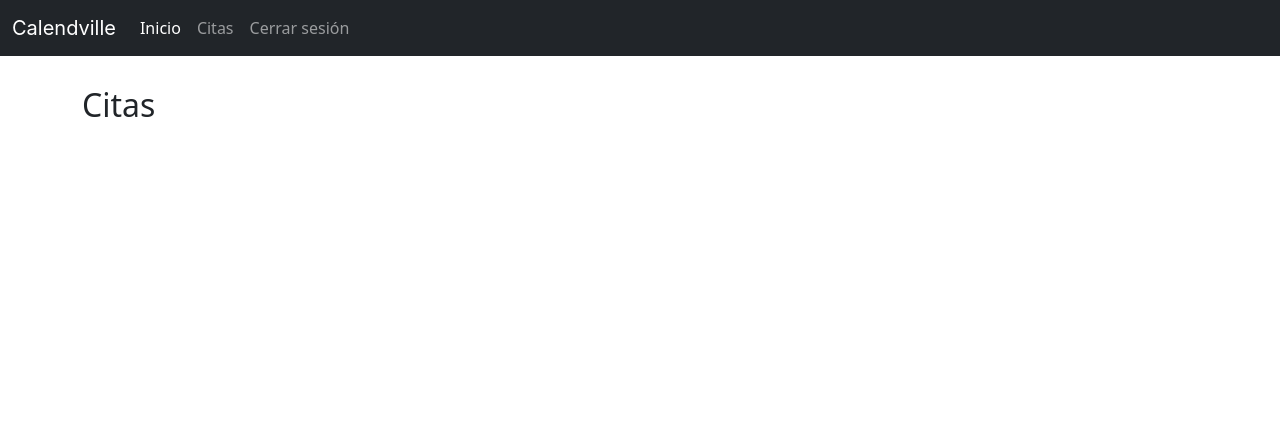
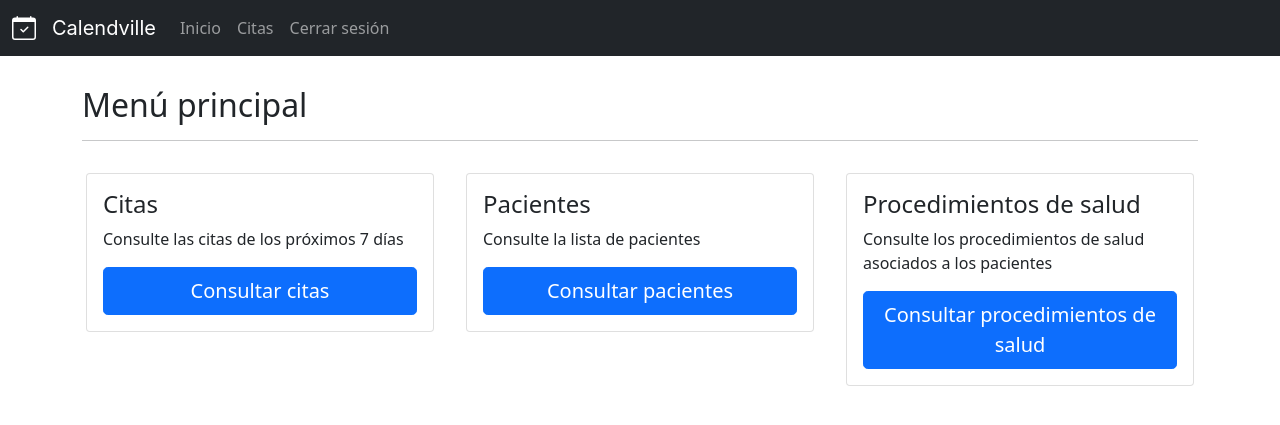
Before and after one commit to Dasc1227/Softville-NotTraditional, a Django app: page / in a window 1280 px wide. Shown: the top 425 px of the page. Run offline with Django 3.2, Linux system fonts and the light colour scheme; the visitor is signed in with stand-in values (Sample User, id 1).

Commit message:
Add contents to index page

```diff
--- a/calendville/appointments/templates/index.html
+++ b/calendville/appointments/templates/index.html
@@ -2,6 +2,43 @@
 
 {% block content %}
 
-  <h2>Citas</h2>
+<h2>Menú principal</h2>
+<hr/>
+<div class="row">
+  <div class="col-md-6 col-lg-4 p-3">
+    <div class="card">
+      <div class="card-body">
+        <h4>Citas</h4>
+        <p class="card-text">Consulte las citas de los próximos 7 días</span>
+        <div class="d-grid gap-2">
+          <a class="btn btn-primary btn-lg" href="/appointments" role="button">Consultar citas</a>
+        </div>
+      </div>
+    </div>
+  </div>
+  <div class="col-md-6 col-lg-4 p-3">
+    <div class="card">
+      <div class="card-body">
+        <h4>Pacientes</h4>
+        <p class="card-text">Consulte la lista de pacientes</span>
+        <div class="d-grid gap-2">
+          <a class="btn btn-primary btn-lg" href="#" role="button">Consultar pacientes</a>
+        </div>
+      </div>
+    </div>
+  </div>
+  <div class="col-md-6 col-lg-4 p-3">
+    <div class="card">
+      <div class="card-body">
+        <h4>Procedimientos de salud</h4>
+        <p class="card-text">Consulte los procedimientos de salud asociados a los pacientes</span>
+        <div class="d-grid gap-2">
+          <a class="btn btn-primary btn-lg" href="#" role="button">Consultar procedimientos de salud</a>
+        </div>
+      </div>
+    </div>
+  </div>
+</div>
+
 
 {% endblock %}
--- a/calendville/appointments/templates/layout.html
+++ b/calendville/appointments/templates/layout.html
@@ -24,9 +24,13 @@
 
 {% block nav %}
 
-    <nav class="navbar navbar-expand-lg navbar-dark bg-dark">
+    <nav class="navbar navbar-expand-md navbar-dark bg-dark">
       <div class="container-fluid">
-        <a class="navbar-brand" href="{% url 'index' %}">Calendville</a>
+        <svg xmlns="http://www.w3.org/2000/svg" width="24" height="24" fill="white" class="bi bi-calendar-check" viewBox="0 0 16 16">
+          <path d="M10.854 7.146a.5.5 0 0 1 0 .708l-3 3a.5.5 0 0 1-.708 0l-1.5-1.5a.5.5 0 1 1 .708-.708L7.5 9.793l2.646-2.647a.5.5 0 0 1 .708 0z"/>
+          <path d="M3.5 0a.5.5 0 0 1 .5.5V1h8V.5a.5.5 0 0 1 1 0V1h1a2 2 0 0 1 2 2v11a2 2 0 0 1-2 2H2a2 2 0 0 1-2-2V3a2 2 0 0 1 2-2h1V.5a.5.5 0 0 1 .5-.5zM1 4v10a1 1 0 0 0 1 1h12a1 1 0 0 0 1-1V4H1z"/>
+        </svg>
+        <a class="navbar-brand ms-3" href="{% url 'index' %}">Calendville</a>
         <button class="navbar-toggler" type="button" data-bs-toggle="collapse" data-bs-target="#navbarNavDropdown" aria-controls="navbarNavDropdown" aria-expanded="false" aria-label="Toggle navigation">
           <span class="navbar-toggler-icon"></span>
         </button>
@@ -34,7 +38,7 @@
           <ul class="navbar-nav">
             {% if user.is_authenticated %}
               <li class="nav-item">
-                <a class="nav-link active" aria-current="page" href="{% url 'index' %}">Inicio</a>
+                <a class="nav-link" aria-current="page" href="{% url 'index' %}">Inicio</a>
               </li>
               <li class="nav-item">
                   <a class="nav-link" href="{% url 'list_appointments' %}">Citas</a>
```
